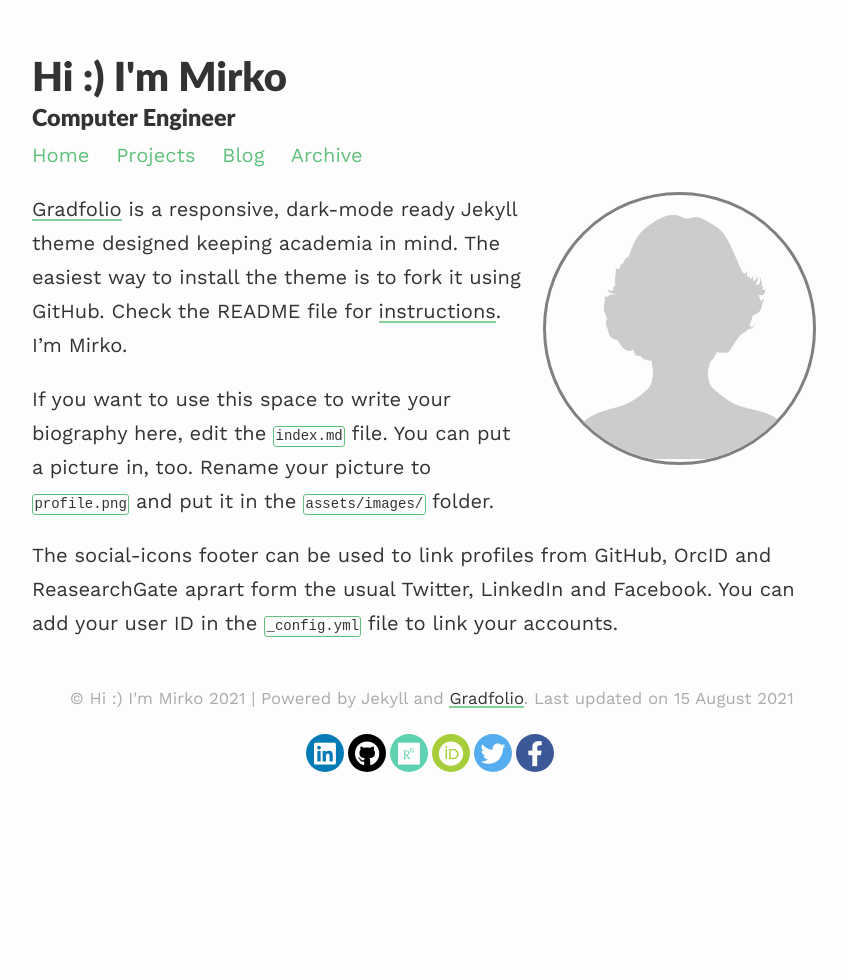
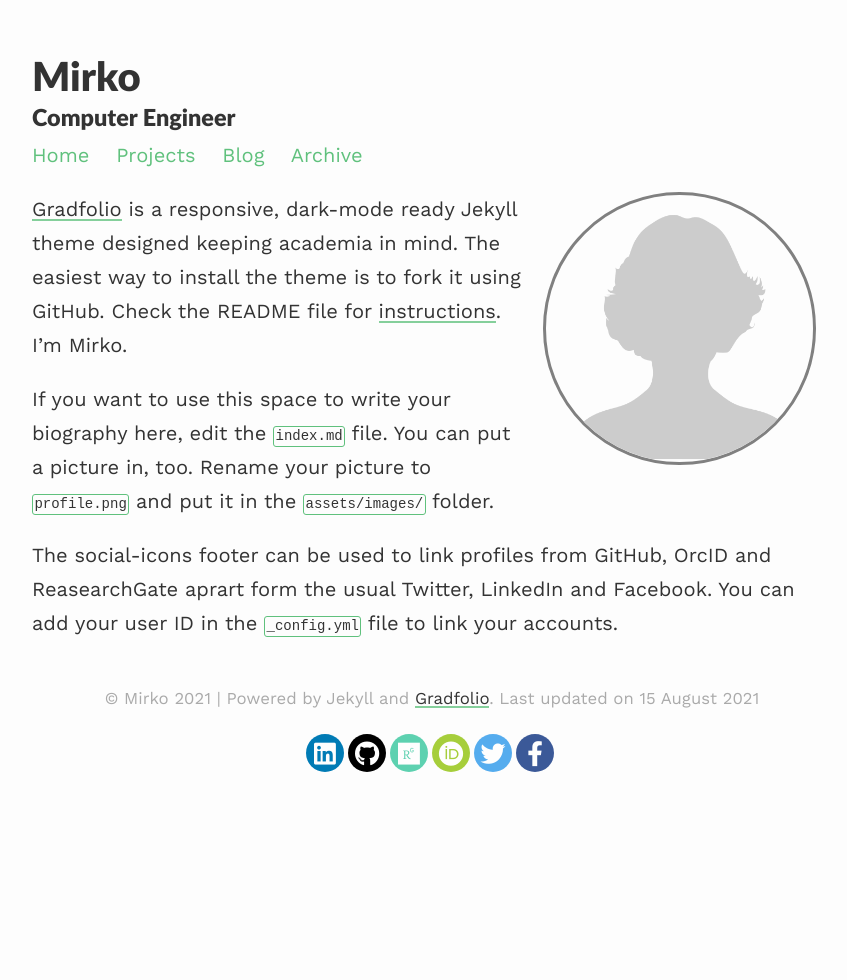
Before and after one commit to mirkousuelli/mirkousuelli.github.io, a Jekyll site: the page built from index.md, in a window 1280 px wide. Shown: the whole page, without its empty margins (208-1055 px from the left). Built offline with Jekyll 4.4.1, drawn with Linux system fonts in a browser that asks for light colours; nearby versions of some CDN libraries.

```diff
--- a/_config.yml
+++ b/_config.yml
@@ -1,6 +1,6 @@
 ### your site title here
 
-title: Hi :) I'm Mirko
+title: Mirko
 description: Computer Engineer
 
 baseurl: / #name of GitHub repository
```
